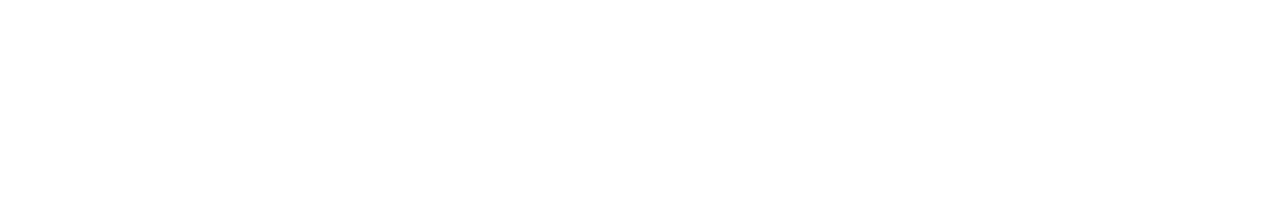
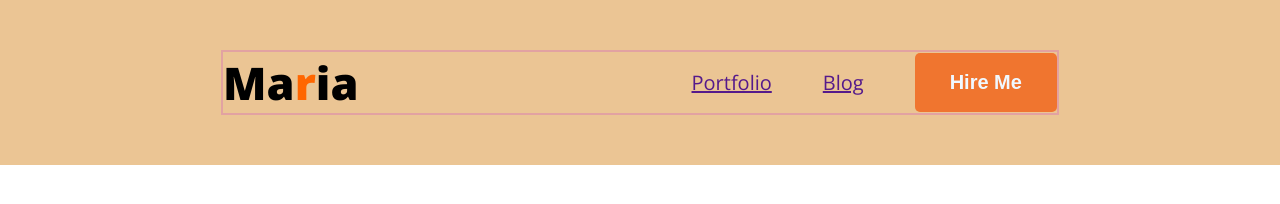
Before and after one commit to anisa0709/hero-dev-protfolio-code-1, a plain HTML site: page index.html in a window 1280 px wide. Drawn offline with nearby package versions, Linux system fonts and the light colour scheme.

Commit message:
project initiated with all the resources

```diff
--- a/index.html
+++ b/index.html
@@ -1,11 +1,27 @@
 <!DOCTYPE html>
 <html lang="en">
 <head>
+    <link rel="preconnect" href="https://fonts.googleapis.com">
+<link rel="preconnect" href="https://fonts.gstatic.com" crossorigin>
+<link href="https://fonts.googleapis.com/css2?family=Open+Sans:ital,wght@0,300..800;1,300..800&display=swap" rel="stylesheet">
+<link rel="stylesheet" href="style/portfolio.css">
     <meta charset="UTF-8">
     <meta name="viewport" content="width=device-width, initial-scale=1.0">
     <title>Anisa Akter Protfolio</title>
 </head>
-<body>
+<body class="font-open-sans-">
+    <header>
+        <nav>
+            <div class="logo">
+                <h2>Ma<span class="color-blue">r</span>ia</h2>
+            </div>
+            <ul class="menu">
+                <li><a href="">Portfolio</a></li>
+                <li><a href="">Blog</a></li>
+                <li><button class="btn">Hire Me</button></li>
+            </ul>
+        </nav>
+    </header>
 
 </body>
 </html>
--- /dev/null
+++ b/style/portfolio.css
@@ -0,0 +1,58 @@
+*{
+    margin: 0;
+    padding: 0;
+    box-sizing: border-box;
+}
+  /* shared style */
+    .font-open-sans- {
+  font-family: "Open Sans", sans-serif;
+  font-optical-sizing: auto;
+   }
+.logo h2{
+  font-size:45px ;
+  font-weight: 900;
+  }
+  .color-blue{
+    color:hsl(24, 100%, 50%)
+
+  }
+  .btn{
+   background-color: rgb(240, 117, 47);
+   border: none;
+   padding: 18px 35px;
+   border-radius: 5px;
+   font-size: 20px;
+   font-weight: bold;
+   color: aliceblue;
+  }
+  /* main style */
+
+
+
+ header{
+  background-color: rgb(235, 197, 148);
+  padding: 50px;
+
+ }
+
+nav {
+width: 71%;
+max-width: 1140px;
+margin: 0px auto;
+margin-left: auto;
+border: 2px solid rgb(226, 162, 162);
+display: flex;
+justify-content:space-between ;
+align-items: center;
+}
+nav .menu {
+  display: flex;
+  list-style-type: none;
+  gap:51px;
+  align-items: center;
+}
+nav .menu {
+  font-size: 20px;
+  color: #474747;
+  text-decoration: none;
+}
```
